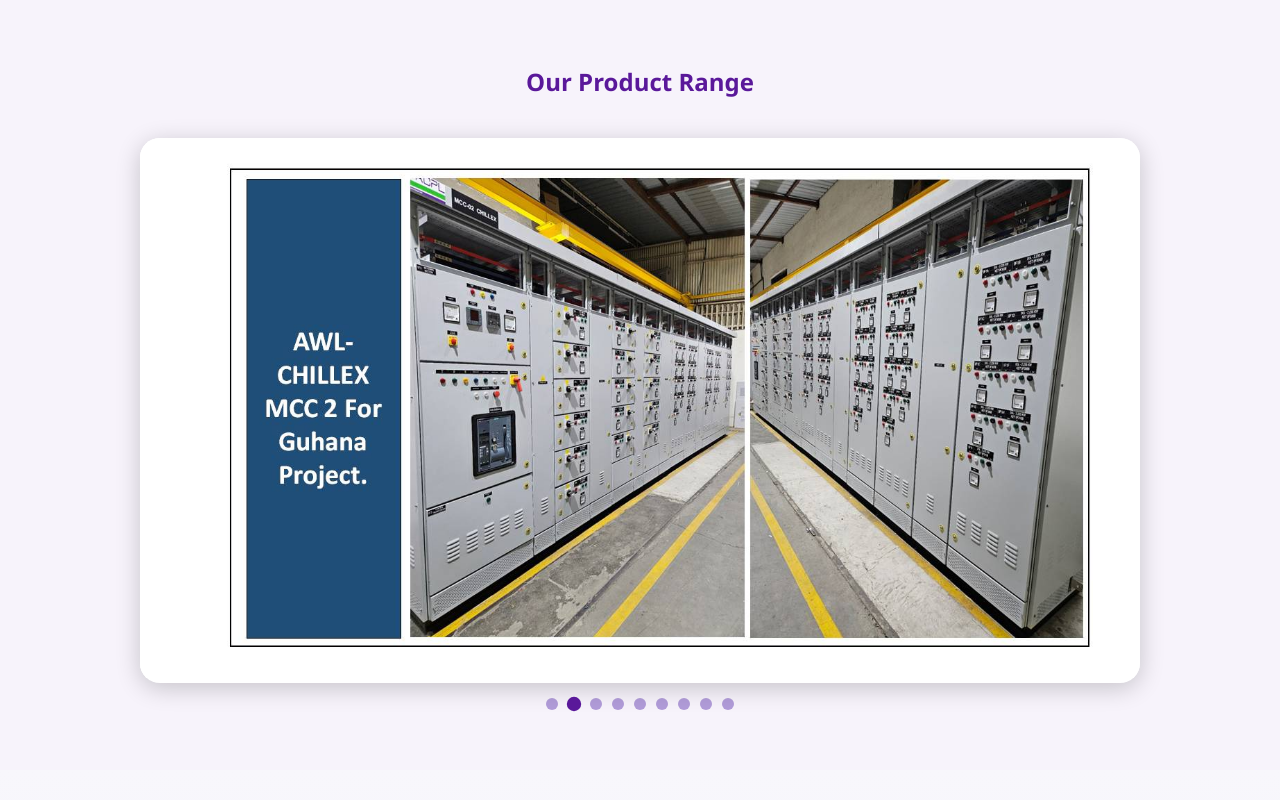
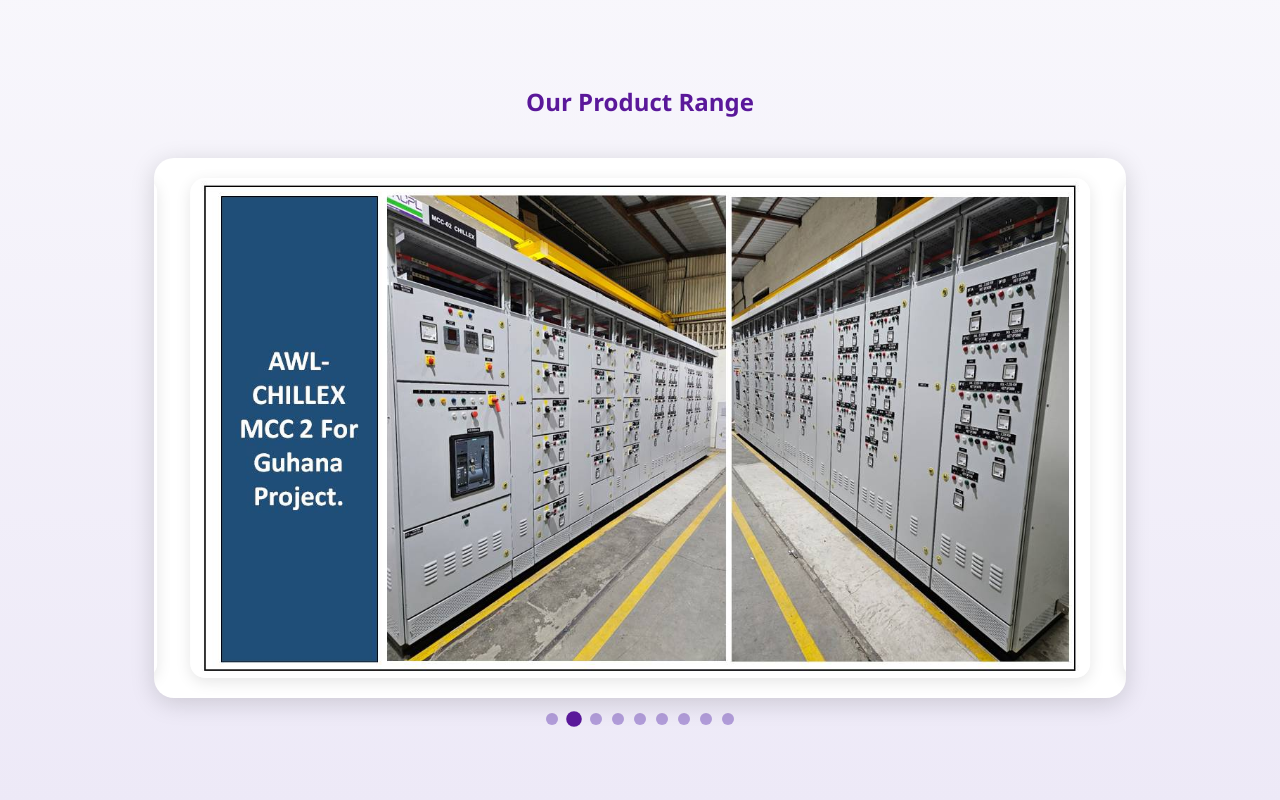
Before and after one commit to VACPL/vacpl.github.io, a plain HTML site: page index.html in a window 1280 px wide. Shown: the part 1880-2680 px from the top of the page. Drawn offline with Linux system fonts and the light colour scheme.

Commit message:
Update index.html

```diff
--- a/index.html
+++ b/index.html
@@ -109,22 +109,22 @@
       transform: scale(1.05);
     }
 
-   /* ===== PRODUCTS SLIDER ===== */
+  /* ===== PRODUCTS SLIDER ===== */
 #products {
-  padding: 60px 20px;
-  background: #f7f3fb;
+  padding: 80px 12%;
+  background: linear-gradient(180deg, #f8f7fc 0%, #ede9f7 100%);
   text-align: center;
 }
 
 .slider-container {
   position: relative;
-  width: 90%;
   max-width: 1000px;
   margin: 0 auto;
   overflow: hidden;
   border-radius: 20px;
-  box-shadow: 0 5px 25px rgba(0, 0, 0, 0.2);
-  background: white;
+  background: #fff;
+  box-shadow: 0 5px 25px rgba(0, 0, 0, 0.15);
+  padding: 20px;
 }
 
 .slider {
@@ -135,14 +135,23 @@
 .slide {
   min-width: 100%;
   box-sizing: border-box;
+  display: flex;
+  justify-content: center;
+  align-items: center;
 }
 
 .slide img {
   width: 100%;
+  max-width: 900px;
   height: 500px;
-  object-fit: contain; /* Show full image without cropping */
-  background: #fff;
-  padding: 20px;
+  object-fit: cover; /* fills the frame proportionally */
+  border-radius: 15px;
+  box-shadow: 0 4px 15px rgba(0, 0, 0, 0.1);
+  transition: transform 0.4s ease;
+}
+
+.slide img:hover {
+  transform: scale(1.02);
 }
 
 /* Dots */
@@ -158,15 +167,15 @@
   margin: 0 5px;
   background: #b19cd9;
   border-radius: 50%;
-  display: inline-block;
   cursor: pointer;
   transition: 0.3s;
 }
 
 .dots span.active {
   background: #5a189a;
-  transform: scale(1.2);
+  transform: scale(1.3);
 }
+
 
 
     /* ---- CONTACT ---- */
@@ -304,15 +313,15 @@
       <div class="slide"><img src="https://github.com/VACPL/vacpl.github.io/blob/main/Slide5.JPG?raw=true" alt="Panel 3"></div>
       <div class="slide"><img src="https://github.com/VACPL/vacpl.github.io/blob/main/Slide46.JPG?raw=true" alt="Panel 4"></div>
       <div class="slide"><img src="https://github.com/VACPL/vacpl.github.io/blob/main/Slide41.JPG?raw=true" alt="Panel 5"></div>
-      <div class="slide"><img src="https://github.com/VACPL/vacpl.github.io/blob/main/Slide38.JPG?raw=true" alt="Panel 5"></div>
-      <div class="slide"><img src="https://github.com/VACPL/vacpl.github.io/blob/main/Slide32.JPG?raw=true" alt="Panel 5"></div>
-      <div class="slide"><img src="https://github.com/VACPL/vacpl.github.io/blob/main/Slide22.JPG?raw=true" alt="Panel 5"></div>
-      <div class="slide"><img src="https://github.com/VACPL/vacpl.github.io/blob/main/Slide12.JPG?raw=true" alt="Panel 5"></div>
-
+      <div class="slide"><img src="https://github.com/VACPL/vacpl.github.io/blob/main/Slide38.JPG?raw=true" alt="Panel 6"></div>
+      <div class="slide"><img src="https://github.com/VACPL/vacpl.github.io/blob/main/Slide32.JPG?raw=true" alt="Panel 7"></div>
+      <div class="slide"><img src="https://github.com/VACPL/vacpl.github.io/blob/main/Slide22.JPG?raw=true" alt="Panel 8"></div>
+      <div class="slide"><img src="https://github.com/VACPL/vacpl.github.io/blob/main/Slide12.JPG?raw=true" alt="Panel 9"></div>
     </div>
   </div>
   <div class="dots" id="dots"></div>
 </section>
+
 
 
   <!-- CLIENTS -->
```
